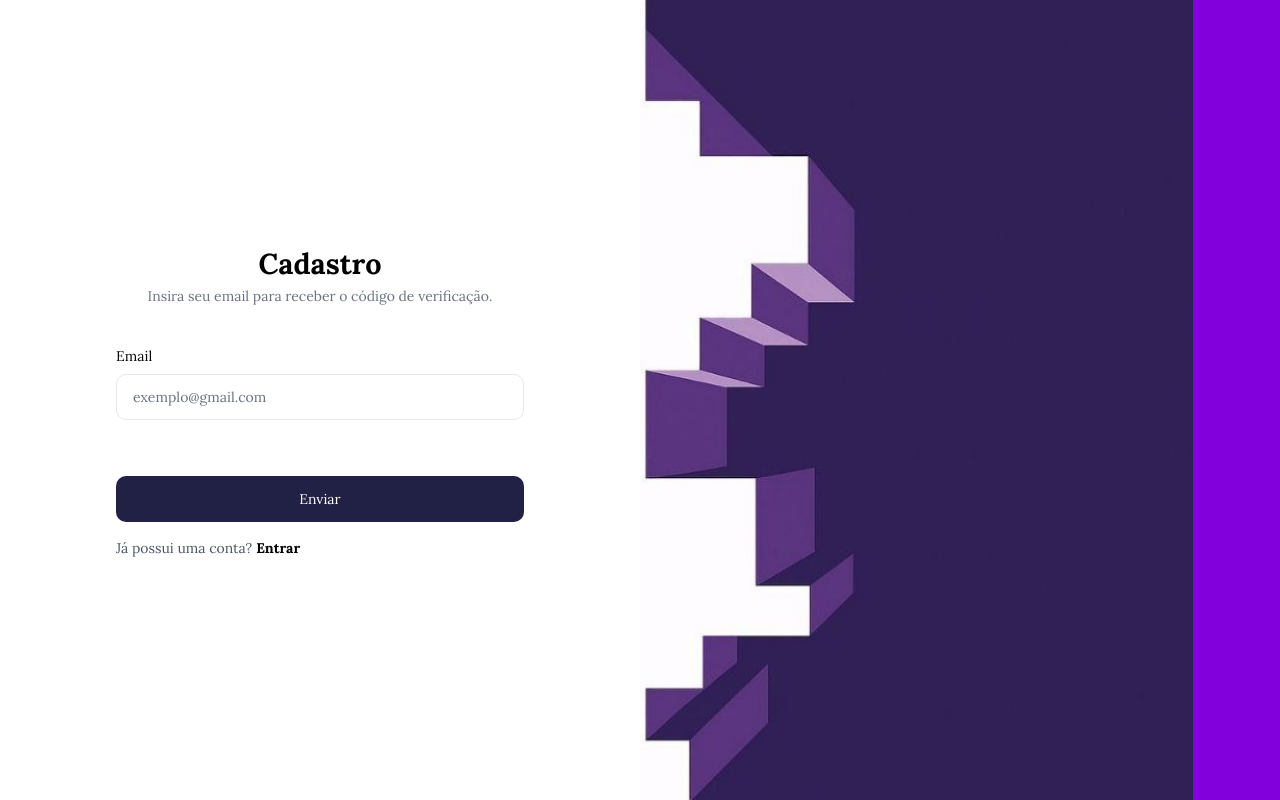
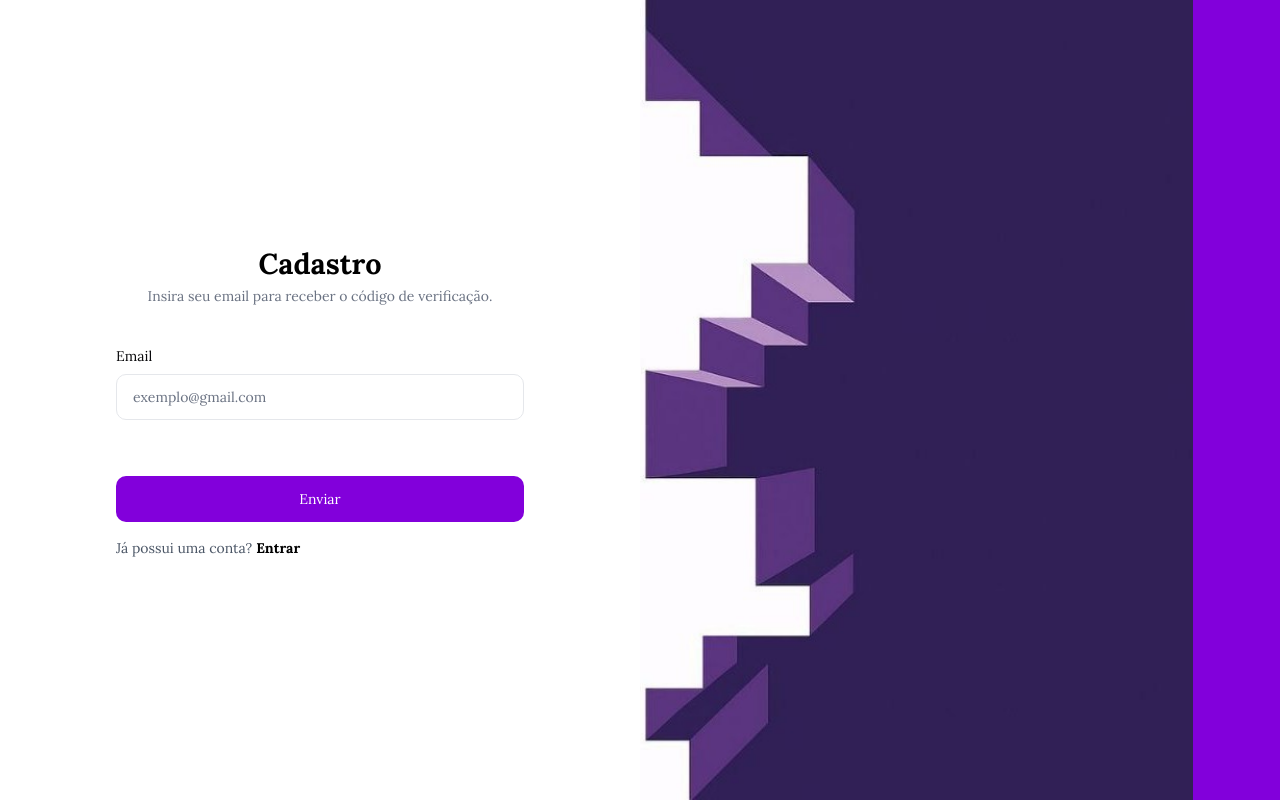
Before and after one commit to Francine02/Lectify, a Next.js app: page /cadastro in a window 1280 px wide. Built offline with nearby package versions, Linux system fonts and the light colour scheme; no server answers.

Commit message:
style: changed the default color to purple

```diff
--- a/src/components/StrongPassword/IndicatorStrongPasword/index.tsx
+++ b/src/components/StrongPassword/IndicatorStrongPasword/index.tsx
@@ -5,7 +5,7 @@ export function IndicatorStrongPassword() {
       data-hs-strong-password='{
             "target": "#hs-strong-password-with-indicator-and-hint",
             "hints": "#hs-strong-password-hints",
-            "stripClasses": "hs-strong-password:opacity-100 hs-strong-password-accepted:bg-teal-500 h-2 flex-auto rounded-full bg-blue-700 opacity-50 mx-1",
+            "stripClasses": "hs-strong-password:opacity-100 hs-strong-password-accepted:bg-teal-500 h-2 flex-auto rounded-full bg-purple-700 opacity-50 mx-1",
             "minLength": "8"
           }'
       className="flex mt-2 -mx-1"
--- a/src/components/button/index.tsx
+++ b/src/components/button/index.tsx
@@ -11,7 +11,7 @@ export function Button({ children, isLoading, className, ...props }: ButtonProps
         'w-full py-3 px-4 inline-flex justify-center items-center gap-x-2 text-sm font-medium rounded-lg border border-transparent transition text-white',
         isLoading || props.disabled
           ? 'bg-gray-400 focus:bg-gray-400 cursor-not-allowed opacity-70'
-          : 'bg-blue-700 hover:opacity-90 focus:brightness-110 cursor-pointer focus:outline-hidden',
+          : 'bg-purple-700 hover:opacity-90 focus:brightness-110 cursor-pointer focus:outline-hidden',
         className
       )}
       {...props}
--- a/src/constants/form/form-colors.ts
+++ b/src/constants/form/form-colors.ts
@@ -1,4 +1,4 @@
 export const errorColor = 'border-red-500 focus:border-red-500 focus:ring-red-500';
 
 export const normalColor =
-  'focus:border-rose-600 focus:ring-rose-500 border-gray-200 hover:border-rose-200';
+  'focus:border-purple-600 focus:ring-purple-500 border-gray-200 hover:border-purple-500';
```
